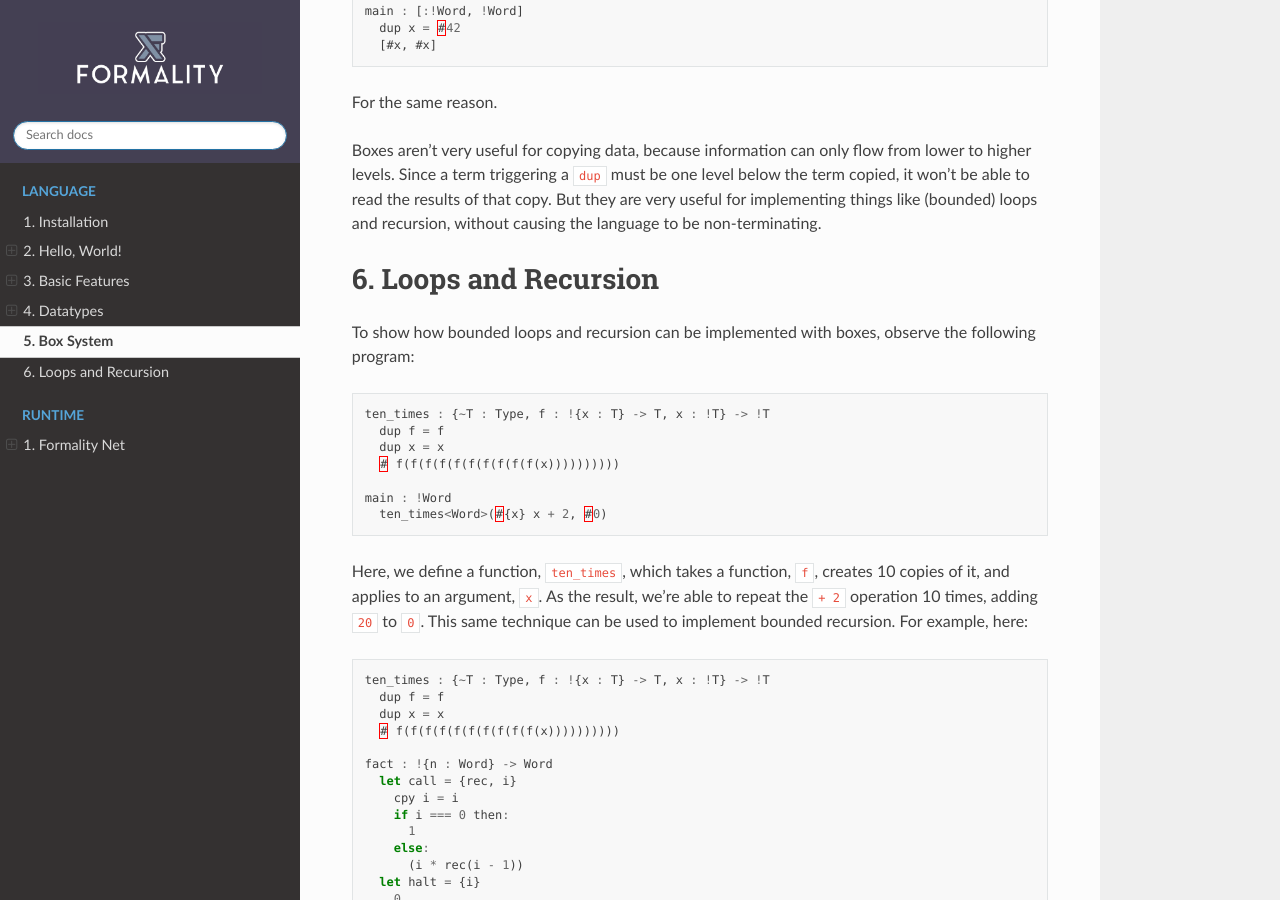
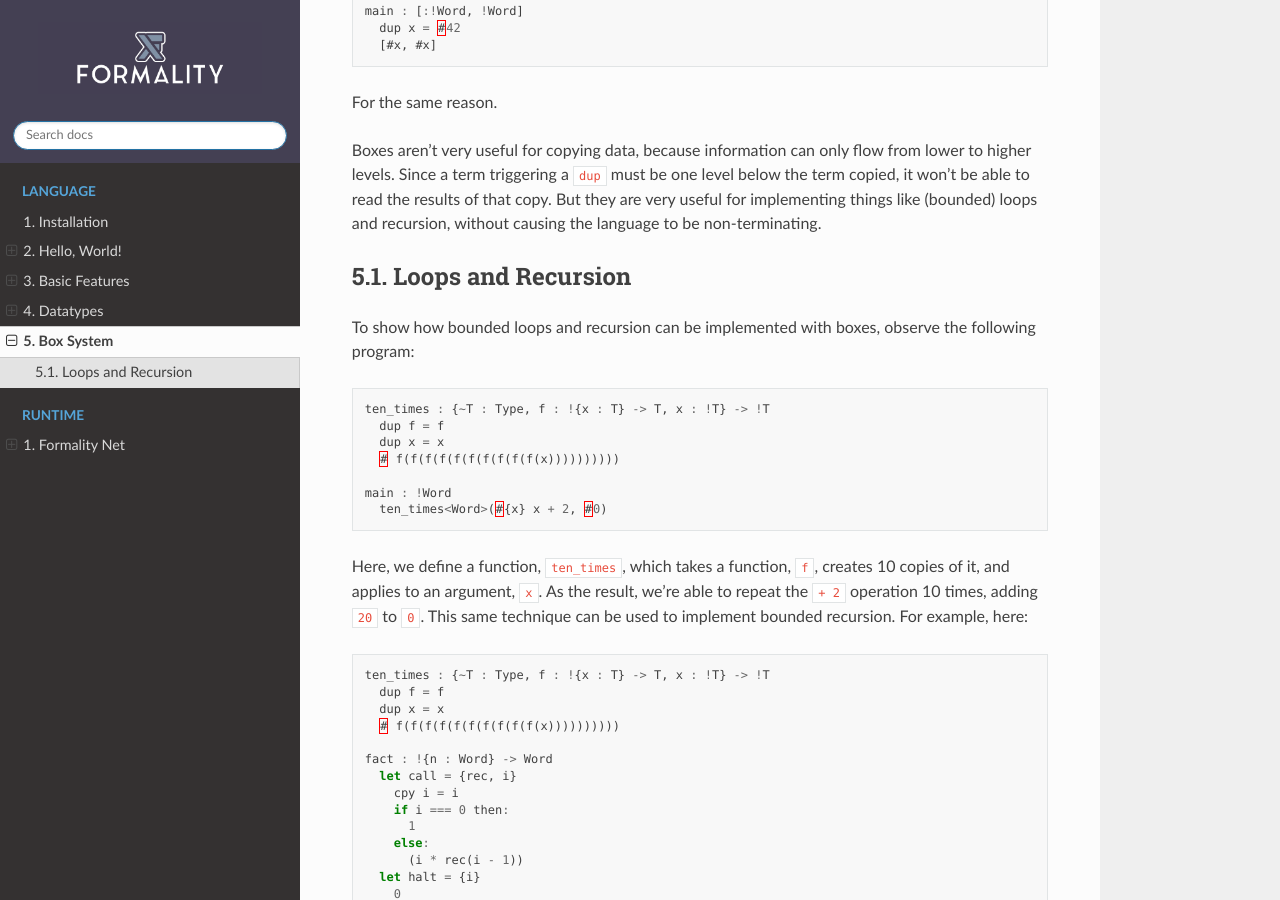
Before and after one commit to Soonad/docs.formality-lang.org, a Sphinx documentation site: the page built from docs/source/language/Box-System.md, in a window 1280 px wide and 900 px high, scrolled down 3114 px. Built offline with Sphinx 7.4.7 and the Read the Docs theme 2.0.0, drawn with Linux system fonts in a browser that asks for light colours; pages that are not in the unit, such as notebooks, are missing from menus.

```diff
--- a/docs/source/language/Box-System.md
+++ b/docs/source/language/Box-System.md
@@ -143,7 +143,7 @@ For the same reason.
 
 Boxes aren't very useful for copying data, because information can only flow from lower to higher levels. Since a term triggering a `dup` must be one level below the term copied, it won't be able to read the results of that copy. But they are very useful for implementing things like (bounded) loops and recursion, without causing the language to be non-terminating.
 
-## Loops and Recursion
+### Loops and Recursion
 
 To show how bounded loops and recursion can be implemented with boxes, observe the following program:
 
```
